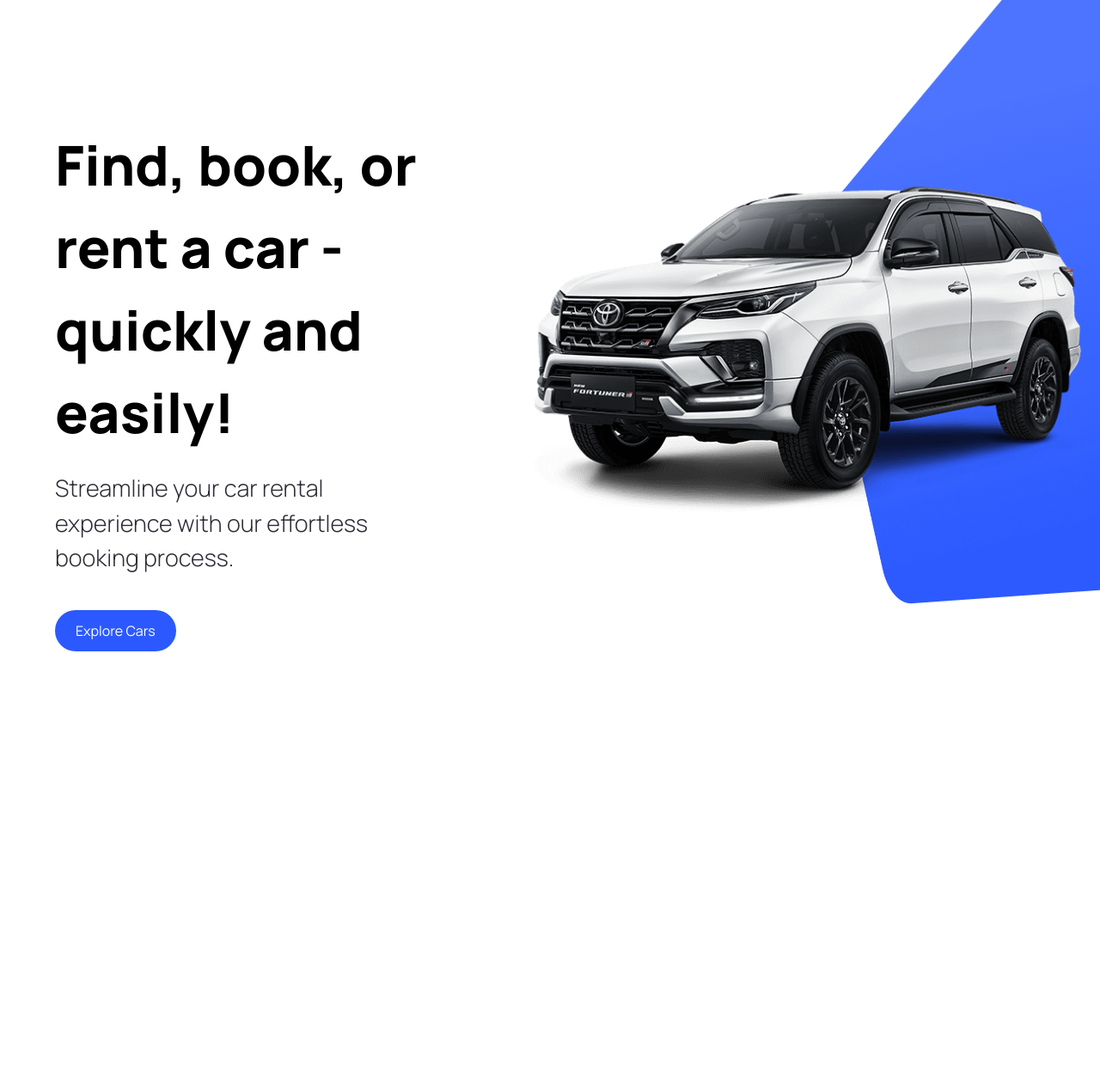
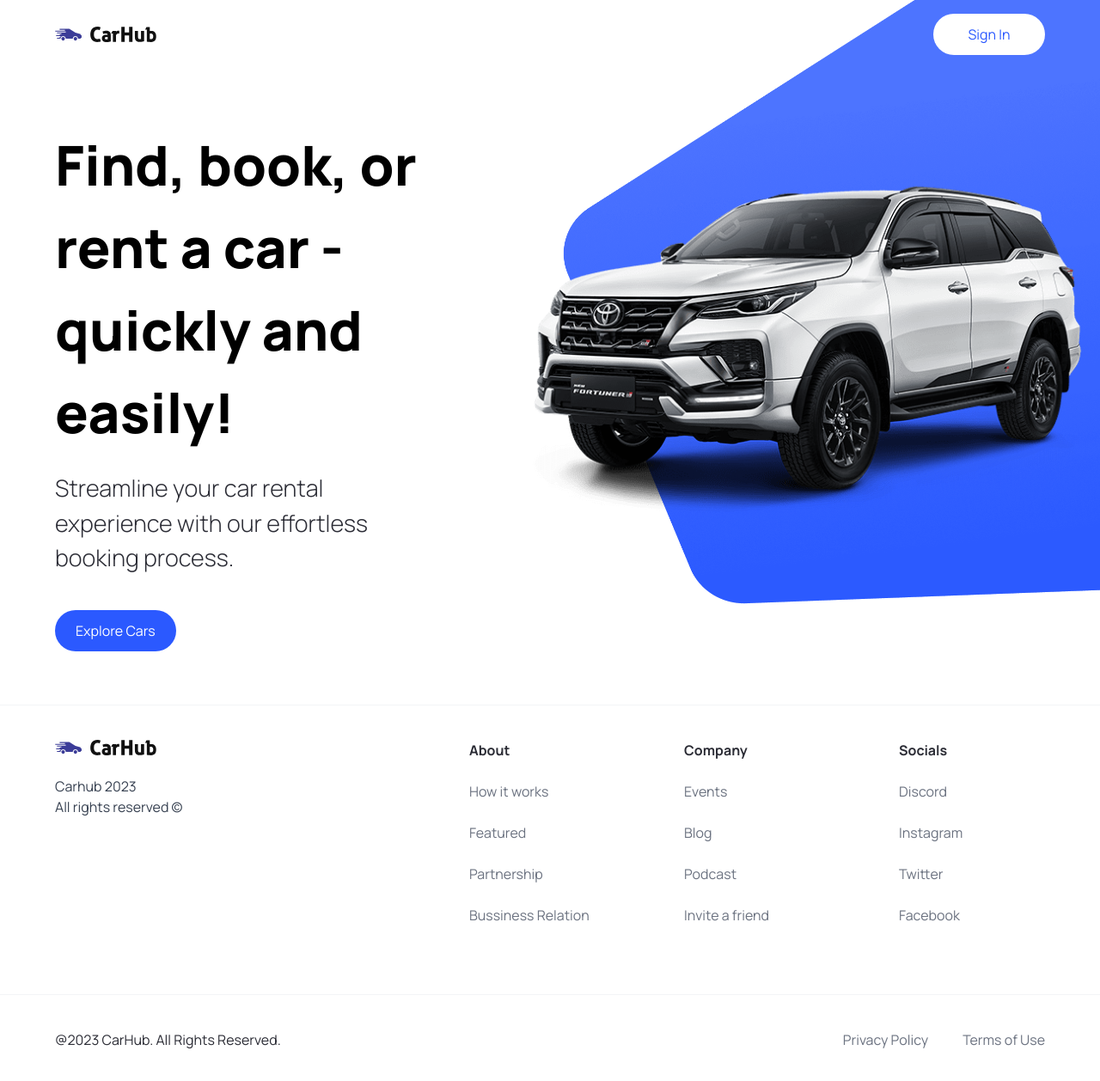
Before and after one commit to luizguilhermejrm/carshow-nextjs-typescript, a Next.js app: page / in a window 1280 px wide. Shown: the top 1258 px of the page at 86% size. Before the commit the page ends 800 px from the top, so only its background shows below. Built offline with nearby package versions, Linux system fonts and the light colour scheme.

Commit message:
feat: navbar and footer section

```diff
--- a/app/layout.tsx
+++ b/app/layout.tsx
@@ -1,22 +1,23 @@
-import './globals.css'
-import type { Metadata } from 'next'
-import { Inter } from 'next/font/google'
+import { Footer, Navbar } from "@/components";
+import "./globals.css";
 
-const inter = Inter({ subsets: ['latin'] })
-
-export const metadata: Metadata = {
-  title: 'Create Next App',
-  description: 'Generated by create next app',
-}
+export const metadata = {
+  title: "Car Hub",
+  description: "Discover the best cars in the world.",
+};
 
 export default function RootLayout({
   children,
 }: {
-  children: React.ReactNode
+  children: React.ReactNode;
 }) {
   return (
     <html lang="en">
-      <body className={inter.className}>{children}</body>
+      <body className="relative">
+        <Navbar />
+        {children}
+        <Footer />
+      </body>
     </html>
-  )
+  );
 }
--- a/components/CustomButton.tsx
+++ b/components/CustomButton.tsx
@@ -7,11 +7,12 @@
     title,
     containerStyles,
     handleClick,
+    btnType,
 }: CustomButtonProps) => {
     return (
         <button
             disabled={false}
-      type={"button"}
+            type={btnType || "button"}
             className={`custom-btn ${containerStyles}`}
             onClick={() => {}}
         >
--- /dev/null
+++ b/components/Footer.tsx
@@ -0,0 +1,54 @@
+import Image from "next/image";
+import Link from "next/link";
+import { footerLinks } from "@/constants";
+
+const Footer = () => {
+    return (
+        <footer className="flex flex-col text-black-100 mt-5 border-t border-gray-100">
+            <div className="flex max-md:flex-col flex-wrap justify-between gap-5 sm:px-16 px-6 py-10">
+                <div className="flex flex-col justify-start items-start gap-6">
+                    <Image
+                        src="/logo.svg"
+                        alt="logo"
+                        width={118}
+                        height={18}
+                        className="object-contain"
+                    />
+                    <p className="text-base text-gray-700">
+                        Carhub 2023 <br />
+                        All rights reserved &copy;
+                    </p>
+                </div>
+                <div className="footer__links">
+                    {footerLinks.map((link) => (
+                        <div key={link.title} className="footer__link">
+                            <h3 className="font-bold">{link.title}</h3>
+                            {link.links.map((item) => (
+                                <Link
+                                    key={item.title}
+                                    href={item.url}
+                                    className="text-gray-500"
+                                >
+                                    {item.title}
+                                </Link>
+                            ))}
+                        </div>
+                    ))}
+                </div>
+            </div>
+            <div className="flex justify-between items-center flex-wrap mt-10 border-t border-gray-100 sm:px-16 px-6 py-10">
+                <p>@2023 CarHub. All Rights Reserved.</p>
+                <div className="footer__copyrights-link">
+                    <Link href="/" className="text-gray-500">
+                        Privacy Policy
+                    </Link>
+                    <Link href="/" className="text-gray-500">
+                        Terms of Use
+                    </Link>
+                </div>
+            </div>
+        </footer>
+    );
+};
+
+export default Footer;
--- a/components/Hero.tsx
+++ b/components/Hero.tsx
@@ -12,8 +12,8 @@
                     Find, book, or rent a car - quickly and easily!
                 </h1>
                 <p className="hero__subtitle">
-          Streamline your car rental experience with our effortless booking
-          process.
+                    Streamline your car rental experience with our effortless
+                    booking process.
                 </p>
                 <CustomButton
                     title="Explore Cars"
@@ -23,9 +23,14 @@
             </div>
             <div className="hero__image-container">
                 <div className="hero__image">
-          <Image src="/hero.png" alt="hero" fill className="object-contain" />
-          <div className="hero__image-overlay"></div>
+                    <Image
+                        src="/hero.png"
+                        alt="hero"
+                        fill
+                        className="object-contain"
+                    />
                 </div>
+                <div className="hero__image-overlay" />
             </div>
         </div>
     );
--- /dev/null
+++ b/components/Navbar.tsx
@@ -0,0 +1,29 @@
+import Link from "next/link";
+import Image from "next/image";
+import CustomButton from "./CustomButton";
+
+const Navbar = () => {
+    return (
+        <header className="w-full absolute z-10">
+            <nav className="max-w-[1440px] mx-auto flex justify-between items-center sm:px-16 px-6 py-4">
+                <Link href="/" className="flex justify-center items-center">
+                    <Image
+                        src="/logo.svg"
+                        alt="Car Hub Logo"
+                        width={118}
+                        height={18}
+                        className="object-contain"
+                    />
+                </Link>
+
+                <CustomButton
+                    title="Sign In"
+                    btnType="button"
+                    containerStyles="text-primary-blue rounded-full bg-white min-w-[130px]"
+                />
+            </nav>
+        </header>
+    );
+};
+
+export default Navbar;
--- a/components/index.ts
+++ b/components/index.ts
@@ -1,4 +1,6 @@
 import Hero from "./Hero";
 import CustomButton from "./CustomButton";
+import Navbar from "./Navbar";
+import Footer from "./Footer";
 
-export { Hero, CustomButton };
+export { Hero, CustomButton, Navbar, Footer };
--- /dev/null
+++ b/constants/index.ts
@@ -0,0 +1,101 @@
+export const manufacturers = [
+    "Acura",
+    "Alfa Romeo",
+    "Aston Martin",
+    "Audi",
+    "Bentley",
+    "BMW",
+    "Buick",
+    "Cadillac",
+    "Chevrolet",
+    "Chrysler",
+    "Citroen",
+    "Dodge",
+    "Ferrari",
+    "Fiat",
+    "Ford",
+    "GMC",
+    "Honda",
+    "Hyundai",
+    "Infiniti",
+    "Jaguar",
+    "Jeep",
+    "Kia",
+    "Lamborghini",
+    "Land Rover",
+    "Lexus",
+    "Lincoln",
+    "Maserati",
+    "Mazda",
+    "McLaren",
+    "Mercedes-Benz",
+    "MINI",
+    "Mitsubishi",
+    "Nissan",
+    "Porsche",
+    "Ram",
+    "Rolls-Royce",
+    "Subaru",
+    "Tesla",
+    "Toyota",
+    "Volkswagen",
+    "Volvo",
+];
+
+export const yearsOfProduction = [
+    { title: "Year", value: "" },
+    { title: "2015", value: "2015" },
+    { title: "2016", value: "2016" },
+    { title: "2017", value: "2017" },
+    { title: "2018", value: "2018" },
+    { title: "2019", value: "2019" },
+    { title: "2020", value: "2020" },
+    { title: "2021", value: "2021" },
+    { title: "2022", value: "2022" },
+    { title: "2023", value: "2023" },
+];
+
+export const fuels = [
+    {
+        title: "Fuel",
+        value: "",
+    },
+    {
+        title: "Gas",
+        value: "Gas",
+    },
+    {
+        title: "Electricity",
+        value: "Electricity",
+    },
+];
+
+export const footerLinks = [
+    {
+        title: "About",
+        links: [
+            { title: "How it works", url: "/" },
+            { title: "Featured", url: "/" },
+            { title: "Partnership", url: "/" },
+            { title: "Bussiness Relation", url: "/" },
+        ],
+    },
+    {
+        title: "Company",
+        links: [
+            { title: "Events", url: "/" },
+            { title: "Blog", url: "/" },
+            { title: "Podcast", url: "/" },
+            { title: "Invite a friend", url: "/" },
+        ],
+    },
+    {
+        title: "Socials",
+        links: [
+            { title: "Discord", url: "/" },
+            { title: "Instagram", url: "/" },
+            { title: "Twitter", url: "/" },
+            { title: "Facebook", url: "/" },
+        ],
+    },
+];
```
Also changed, not shown: types/index.ts (+4 -3 lines), 1 other file (tests, documents, lock files or other folders). Lines whose indentation alone changed are shown as unchanged.
